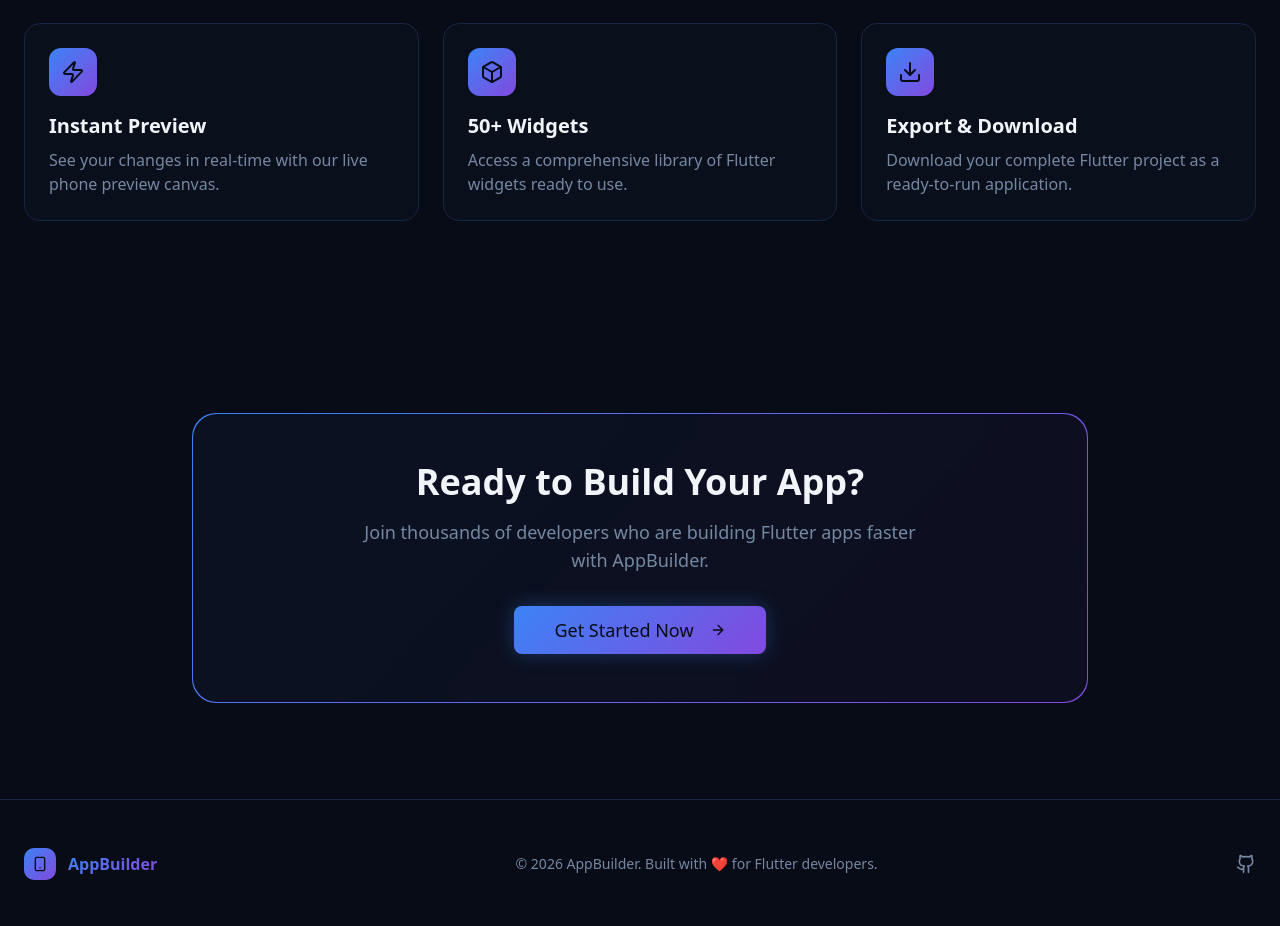
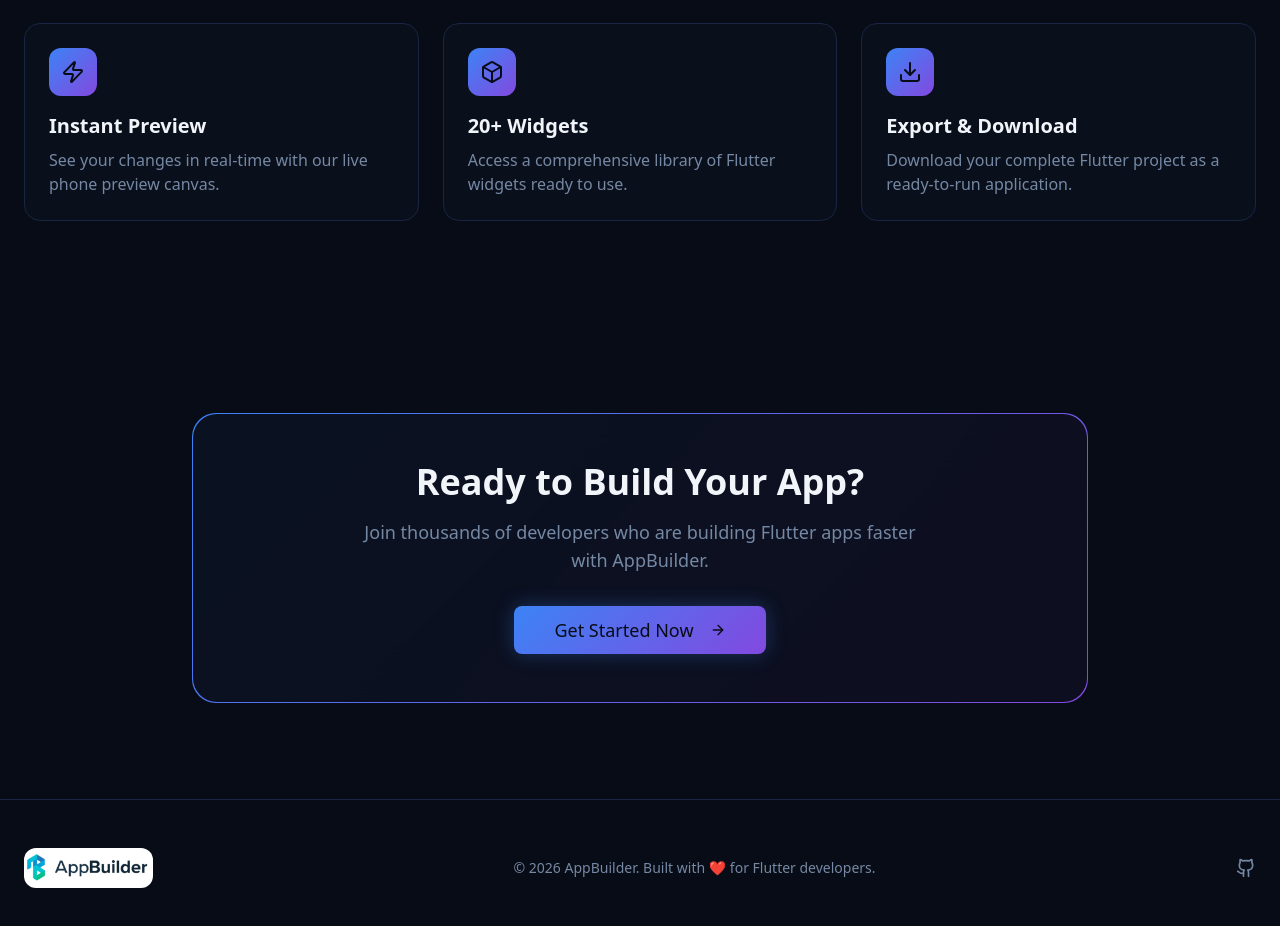
Before and after one commit to KhaledAbdurahman/FlutterApp_Builder, a React (Vite) app: page / in a window 1280 px wide. Shown: the part 1808-2734 px from the top of the page. Built offline with nearby package versions, Linux system fonts and the light colour scheme; the HTML template or start-up script is replaced by a standard one.

Commit message:
Landing Page Edited

```diff
--- a/src/pages/Landing.tsx
+++ b/src/pages/Landing.tsx
@@ -42,7 +42,7 @@ const features = [
   },
   {
     icon: Box,
-    title: "50+ Widgets",
+    title: "20+ Widgets",
     description:
       "Access a comprehensive library of Flutter widgets ready to use.",
   },
@@ -74,10 +74,13 @@ export default function Landing() {
       <nav className="fixed top-0 left-0 right-0 z-50 bg-background/80 backdrop-blur-xl border-b border-border">
         <div className="max-w-7xl mx-auto px-6 py-4 flex items-center justify-between">
           <Link to="/" className="flex items-center gap-3">
-            <div className="w-10 h-10 rounded-xl gradient-primary flex items-center justify-center">
-              <Smartphone className="w-5 h-5 text-primary-foreground" />
+            <div className="w-25 h-10 rounded-xl bg-white flex items-center justify-center">
+              <img
+                src="/Builder.png"
+                alt="AppBuilder Logo"
+                className="w-25 h-12"
+              />
             </div>
-            <span className="text-xl font-bold text-gradient">AppBuilder</span>
           </Link>
 
           <div className="flex items-center gap-4">
@@ -310,10 +313,13 @@ export default function Landing() {
       <footer className="border-t border-border py-12 px-6">
         <div className="max-w-7xl mx-auto flex flex-col md:flex-row items-center justify-between gap-6">
           <div className="flex items-center gap-3">
-            <div className="w-8 h-8 rounded-lg gradient-primary flex items-center justify-center">
-              <Smartphone className="w-4 h-4 text-primary-foreground" />
+            <div className="w-25 h-10 rounded-xl bg-white flex items-center justify-center">
+              <img
+                src="/Builder.png"
+                alt="AppBuilder Logo"
+                className="w-25 h-10"
+              />
             </div>
-            <span className="font-semibold text-gradient">AppBuilder</span>
           </div>
           <p className="text-sm text-muted-foreground">
             © 2026 AppBuilder. Built with ❤️ for Flutter developers.
```
